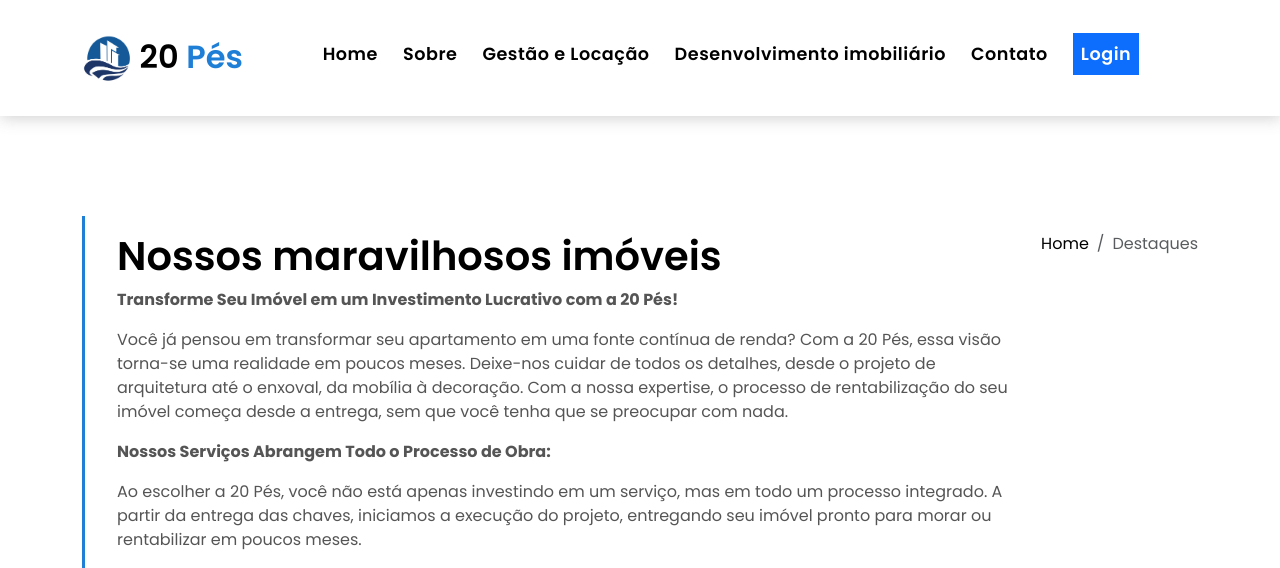
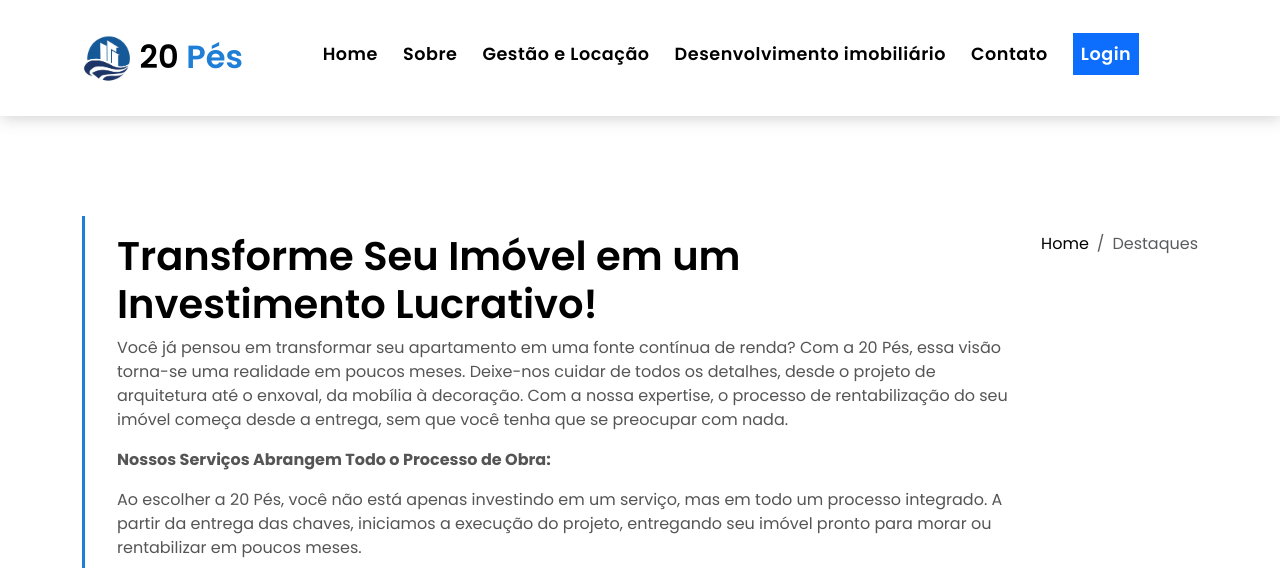
Before and after one commit to everlon/20pes, a Django app: page /imoveis/ in a window 1280 px wide. Shown: the top 568 px of the page. Run offline with Django 4.2, Linux system fonts and the light colour scheme; data comes from the database, SQL or seed files in the repository; some libraries are stand-ins or nearby versions.

```diff
--- a/imoveis/templates/property-grid.html
+++ b/imoveis/templates/property-grid.html
@@ -13,9 +13,8 @@
         <div class="row">
           <div class="col-md-12 col-lg-10">
             <div class="title-single-box">
-              <h1 class="title-single">Nossos maravilhosos imóveis</h1>
+              <h1 class="title-single">Transforme Seu Imóvel em um Investimento Lucrativo!</h1>
               <span class="color-text-a">
-                <p><strong>Transforme Seu Imóvel em um Investimento Lucrativo com a 20 Pés!</strong></p>
                 <p>Você já pensou em transformar seu apartamento em uma fonte contínua de renda? Com a 20 Pés, essa visão torna-se uma realidade em poucos meses. Deixe-nos cuidar de todos os detalhes, desde o projeto de arquitetura até o enxoval, da mobília à decoração. Com a nossa expertise, o processo de rentabilização do seu imóvel começa desde a entrega, sem que você tenha que se preocupar com nada.</p>
 
                 <p><strong>Nossos Serviços Abrangem Todo o Processo de Obra:</strong></p>
```
